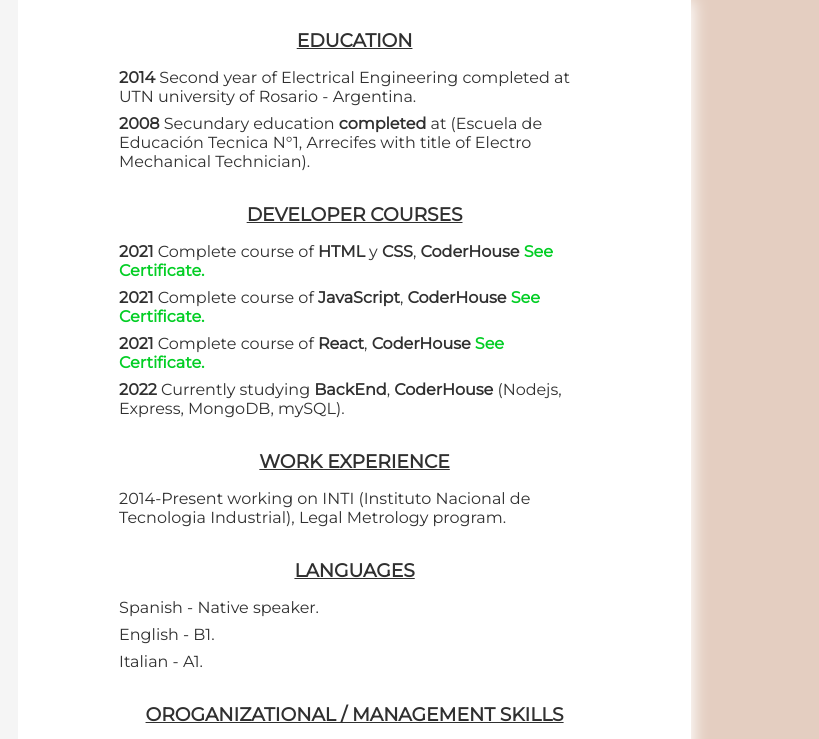
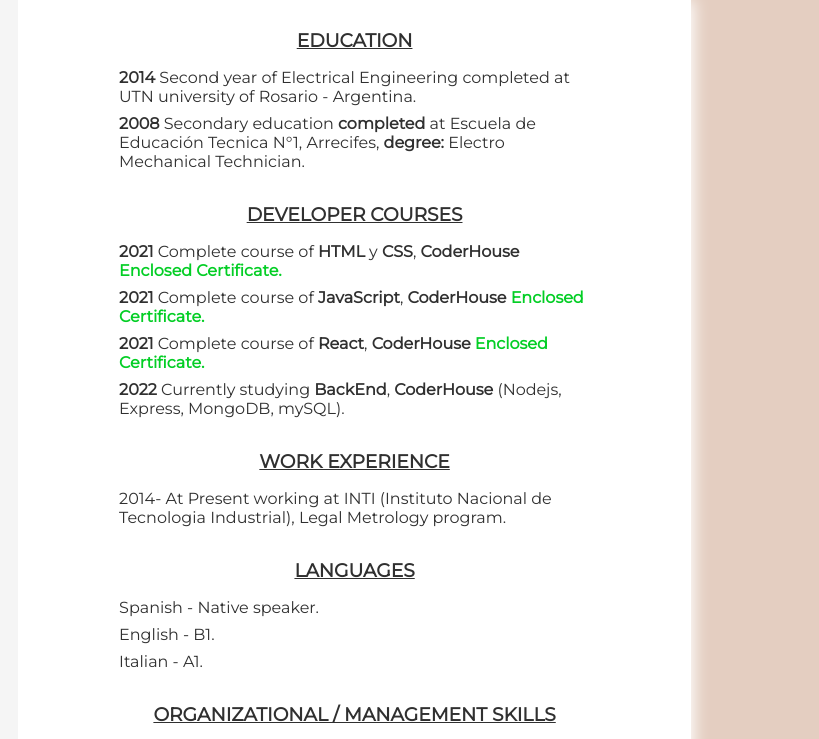
Before and after one commit to Gonzalo1013/Curriculum-vitae, a plain HTML site: page index.html in a window 1280 px wide. Shown: the part 107-846 px from the top of the page, 461-1280 px from the left. Drawn offline with Linux system fonts and the light colour scheme.

Commit message:
revicion ortografica

```diff
--- a/css/style.css
+++ b/css/style.css
@@ -256,7 +256,8 @@ body section .icon img{
 }
 .body__pages .button__to__cv .link__btn{
     text-decoration: none;
-    color: #000;
+    color: #fff;
+    font-weight: bold;
 }
 
 /*----------------MEDIA QUERYS-------------*/
--- a/index.html
+++ b/index.html
@@ -4,7 +4,7 @@
     <meta charset="UTF-8">
     <meta http-equiv="X-UA-Compatible" content="IE=edge">
     <meta name="viewport" content="width=device-width, initial-scale=1.0">
-    <title>CV G Arroyo</title>
+    <title>CV G. Arroyo</title>
     <link rel="shortcut icon" href="./img/man.png" type="image/x-icon">
     <link rel="stylesheet" href="./css/style.css">
     <link rel="preconnect" href="https://fonts.googleapis.com">
@@ -66,17 +66,17 @@
                     <h3 class="sub__titles">EDUCATION</h3>
                     <!-- <p>Primary education <span>complete</span></p> -->
                     <p><span>2014</span> Second year of Electrical Engineering completed at UTN university of Rosario - Argentina.</p>
-                    <p><span>2008</span> Secundary education <span>completed</span> at (Escuela de Educación Tecnica N°1, Arrecifes with title of Electro Mechanical Technician).</p>
+                    <p><span>2008</span> Secondary education <span>completed</span> at Escuela de Educación Tecnica N°1, Arrecifes, <span>degree:</span> Electro Mechanical Technician.</p>
                     <h3 class="sub__titles">DEVELOPER COURSES</h3>
-                    <p><span>2021</span> Complete course of <span>HTML</span> y <span>CSS</span>, <span>CoderHouse</span>  <a class="link__certificate" href="./pages/en-developer.html">See Certificate.</a></p>
-                    <p><span>2021</span> Complete course of <span>JavaScript</span>, <span>CoderHouse</span>  <a class="link__certificate" href="./pages/en-javascript.html">See Certificate.</a></p>
-                    <p><span>2021</span> Complete course of <span>React</span>, <span>CoderHouse</span>  <a class="link__certificate" href="./pages/en-react.html">See Certificate.</a></p>
+                    <p><span>2021</span> Complete course of <span>HTML</span> y <span>CSS</span>, <span>CoderHouse</span>  <a class="link__certificate" href="./pages/en-developer.html">Enclosed Certificate.</a></p>
+                    <p><span>2021</span> Complete course of <span>JavaScript</span>, <span>CoderHouse</span>  <a class="link__certificate" href="./pages/en-javascript.html">Enclosed Certificate.</a></p>
+                    <p><span>2021</span> Complete course of <span>React</span>, <span>CoderHouse</span>  <a class="link__certificate" href="./pages/en-react.html">Enclosed Certificate.</a></p>
                     <p><span>2022</span> Currently studying <span>BackEnd</span>, <span>CoderHouse</span> (Nodejs, Express, MongoDB, mySQL).</p>
                 </div>
                 <div class="more__skins">
                     <div class="works">
                         <h3 class="sub__titles">WORK EXPERIENCE</h3>
-                        <p>2014-Present working on <span>INTI</span> (Instituto Nacional de Tecnologia Industrial), Legal Metrology program.</p>
+                        <p>2014- At Present working at <span>INTI</span> (Instituto Nacional de Tecnologia Industrial), Legal Metrology program.</p>
                     </div>
                     <div class="container__languages">
                         <h3 class="sub__titles">LANGUAGES</h3>
@@ -85,7 +85,7 @@
                         <p>Italian - A1.</p>
                     </div>
                     <div class="container__competition">
-                        <h3 class="sub__titles">OROGANIZATIONAL / MANAGEMENT SKILLS</h3>
+                        <h3 class="sub__titles">ORGANIZATIONAL / MANAGEMENT SKILLS</h3>
                         <p>Sense of organization.</p>
                         <p>Responsability.</p>
                         <p>Good team player.</p>
```
Also changed, not shown: pages/en-developer.html (+1 -0 lines), pages/en-javascript.html (+1 -0 lines), pages/en-react.html (+1 -0 lines), pages/es-developer.html (+1 -0 lines), pages/es-javascript.html (+1 -0 lines), pages/es-react.html (+1 -0 lines).
